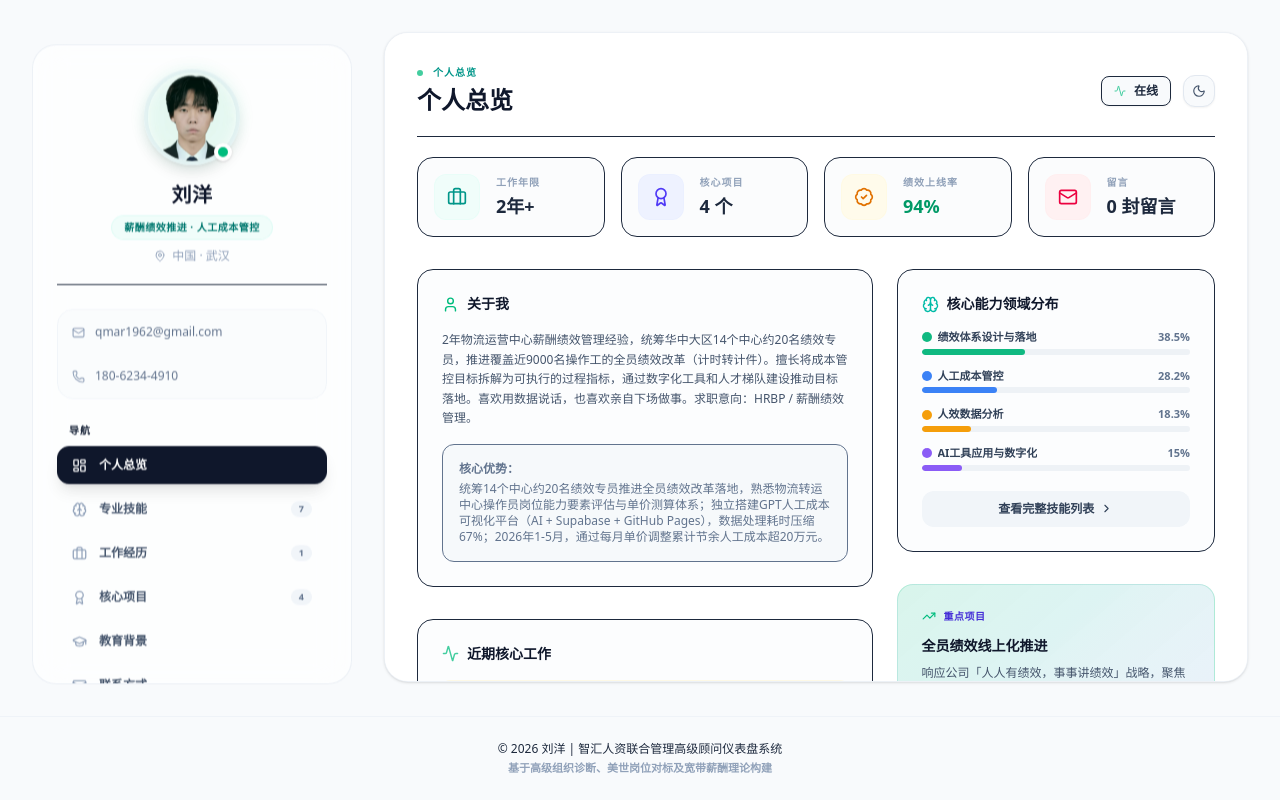
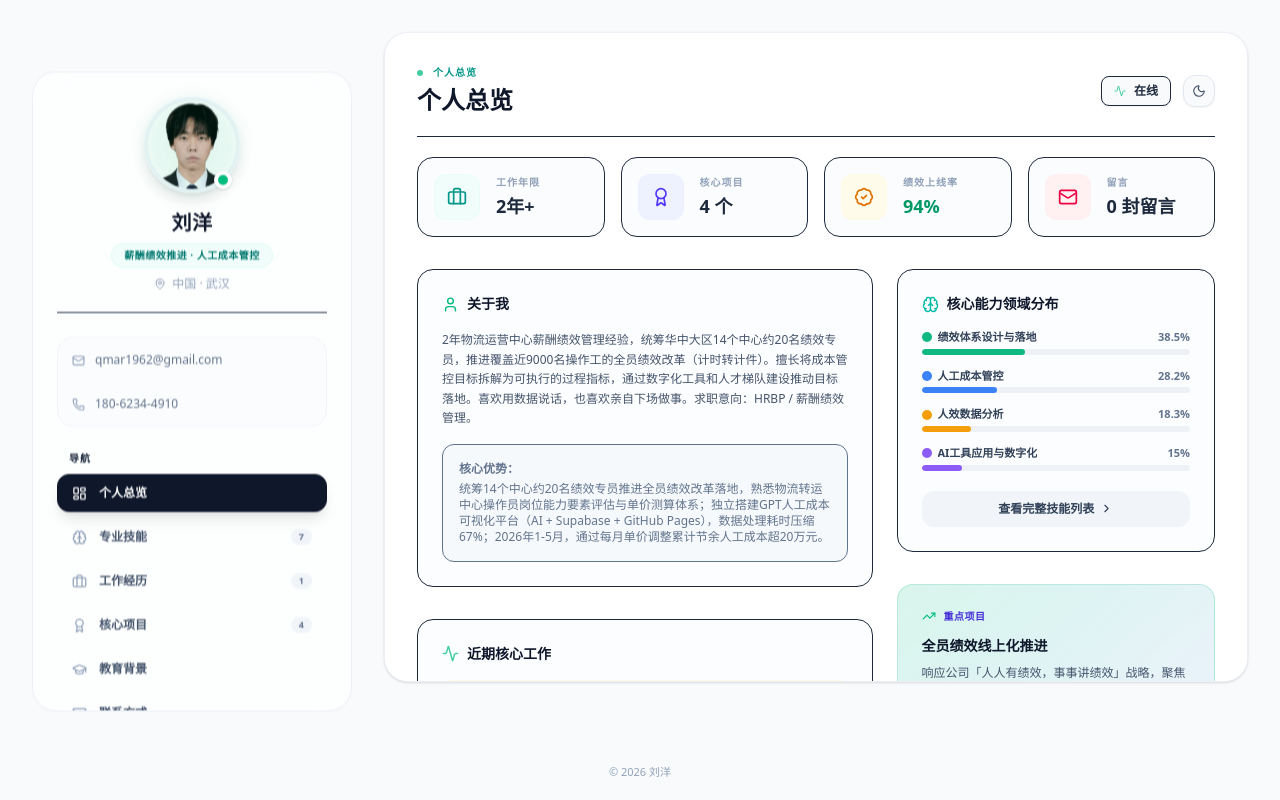
Before and after one commit to qmar1962-cmd/interactive-visual-resume, a React (Vite) app: page / in a window 1280 px wide. Built offline with nearby package versions, Linux system fonts and the light colour scheme.

Commit message:
简化页脚：去掉模板式系统名称和理论描述，改为简洁版权声明

```diff
--- a/src/App.tsx
+++ b/src/App.tsx
@@ -1579,12 +1579,8 @@ export default function App() {
 
       </div>
 
-      {/* DASHBOARD SYSTEM FOOTER */}
-      <footer className="py-6 mt-auto text-center text-xs text-slate-450 dark:text-slate-550 border-t border-slate-200/40 bg-slate-55/40 dark:bg-slate-950/65 print:hidden">
-        <p>© 2026 {resumeData.personalInfo.name} | 智汇人资联合管理高级顾问仪表盘系统</p>
-        <p className="mt-1 font-semibold text-[11px] flex items-center justify-center gap-1 text-slate-400">
-          <span>基于高级组织诊断、美世岗位对标及宽带薪酬理论构建</span>
-        </p>
+      <footer className="py-5 mt-auto text-center text-[11px] text-slate-400 dark:text-slate-500 print:hidden">
+        <p>© 2026 {resumeData.personalInfo.name}</p>
       </footer>
 
     </div>
```
